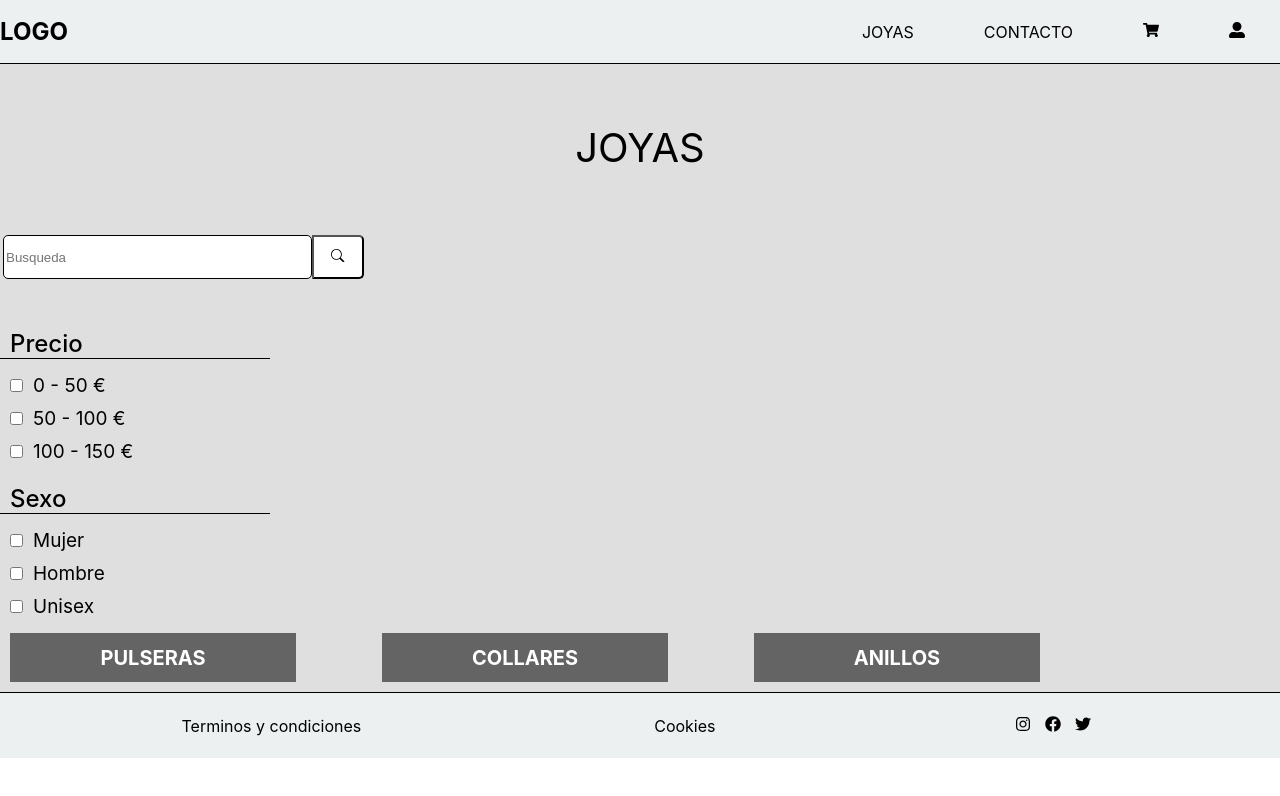
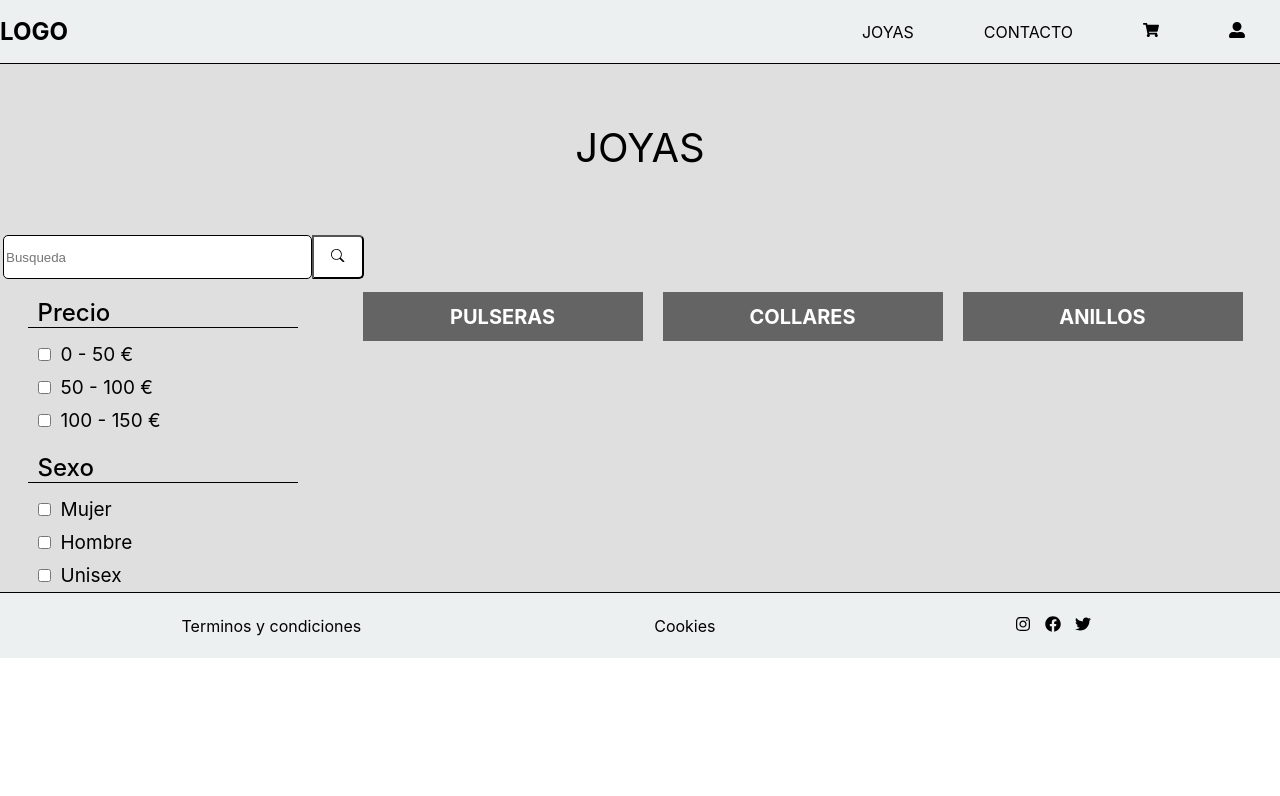
Before and after one commit to joseeantonio/tfg-react, a React (Create React App) app: page /jewelryList in a window 1280 px wide. Shown: the top 796 px of the page. Built offline with nearby package versions, Linux system fonts and the light colour scheme.

Commit message:
modifico componente input y cambio datos

```diff
--- a/src/components/Input.jsx
+++ b/src/components/Input.jsx
@@ -3,10 +3,10 @@ import styled from "styled-components";
 import {BsSearch} from "react-icons/bs";
 
 
-const Input = ({label,type,height,width, onChange,placeholder, marginBottom,searchIcon,widthSearch,borderRadius}) => {
+const Input = ({label,type,height,width, onChange,placeholder, margin,searchIcon,widthSearch,borderRadius}) => {
 
     return(
-        <Slabel marginBottom={marginBottom} searchIcon={searchIcon}>
+        <Slabel margin={margin} searchIcon={searchIcon}>
             {label && <Sspan>{label}</Sspan>}
             <Sinput type={type} height={height} width={width} placeholder={placeholder} onChange={onChange} borderRadius={borderRadius} />
             {
@@ -56,8 +56,7 @@ const Slabel = styled.label`
 
   display: flex;
   flex-direction: column;
-  margin: 3px;
-  margin-bottom: ${(props) => props.marginBottom};
+  margin: ${(props) => props.margin ?? "3px"};
 
   ${(props) =>
           props.searchIcon && `
--- a/src/components/TextTarea.jsx
+++ b/src/components/TextTarea.jsx
@@ -1,9 +1,9 @@
 import React from "react";
 import styled from "styled-components";
 
-const TextTarea = ({ label, height, width, onChange, placeholder, marginBottom }) => {
+const TextTarea = ({ label, height, width, onChange, placeholder, margin }) => {
     return (
-        <Slabel marginBottom={marginBottom}>
+        <Slabel margin={margin}>
             {label && <Sspan>{label}</Sspan>}
             <Stextarea height={height} width={width} placeholder={placeholder} onChange={onChange} />
         </Slabel>
@@ -29,7 +29,7 @@ const Slabel = styled.label`
   display: flex;
   flex-direction: column;
   margin: 3px;
-  margin-bottom: ${(props) => props.marginBottom};
+  margin: ${(props) => props.margin};
 `;
 
 export default TextTarea;
--- a/src/modules/FormContact.jsx
+++ b/src/modules/FormContact.jsx
@@ -13,17 +13,19 @@ const FormContact = ({margin,width}) => {
                 label={"Correo electronico"}
                 height="37px"
                 width="980px"
+                borderRadius={"5px"}
             />
             <Input
                 label={"Asunto"}
                 height="37px"
                 width="980px"
+                borderRadius={"5px"}
             />
             <TextTarea
                 label={"Mensaje"}
                 height={"74px"}
                 width={"980px"}
-                marginBottom={"50px"}
+                margin={"0px 0px 45px 0px"}
             />
             <ButtonSubmit
                 label={"ENVIAR"}
--- a/src/modules/FormLogin.jsx
+++ b/src/modules/FormLogin.jsx
@@ -13,12 +13,14 @@ const FormLogin = ({margin,width}) => {
                 label={"Correo electronico"}
                 height="37px"
                 width="980px"
+                borderRadius={"5px"}
             />
             <Input
                 label={"Contraseña"}
                 type={"password"}
                 height="37px"
                 width="980px"
+                borderRadius={"5px"}
             />
             <SLink to={"/register"}>¿ No tienes cuenta todavía ?</SLink>
             <ButtonSubmit
--- a/src/modules/FormRegister.jsx
+++ b/src/modules/FormRegister.jsx
@@ -22,11 +22,13 @@ const FormRegister = ({width, margin}) => {
                     label={"Nombre"}
                     height="37px"
                     width="450px"
+                    borderRadius={"5px"}
                 />
                 <Input
                     label={"Apellidos"}
                     height="37px"
                     width="450px"
+                    borderRadius={"5px"}
                 />
             </Sdiv>
             <Checkbox
@@ -46,17 +48,20 @@ const FormRegister = ({width, margin}) => {
                 label={"Correo electronico"}
                 height="37px"
                 width="980px"
+                borderRadius={"5px"}
             />
             <Input
                 label={"Contraseña"}
                 type={"password"}
                 height="37px"
                 width="980px"
+                borderRadius={"5px"}
             />
             <Input
                 label={"Confirmar contraseña"}
                 height="37px"
                 width="974px"
+                borderRadius={"5px"}
             />
             <SLink to={"/login"}>¿ Ya tienes cuenta ?</SLink>
             <ButtonSubmit
--- a/src/pages/JewelryList.jsx
+++ b/src/pages/JewelryList.jsx
@@ -17,9 +17,12 @@ const JewelryList = () => {
                 searchIcon={"true"}
                 marginBottom={"50px"}
                 widthSearch={"51.59px"}
-                borderRadius={"5px"} />
-            <Filters />
-            <LinkSectionGroup width={"1050px"} />
+                borderRadius={"5px"}
+            />
+            <Sdiv>
+                <Filters />
+                <LinkSectionGroup width={"900px"} />
+            </Sdiv>
         </Sbody>
     )
 }
@@ -27,4 +30,9 @@ const JewelryList = () => {
 const Sbody = styled.body`
   background-color: #DFDFDF;
 `
+
+const Sdiv = styled.div`
+  display: flex;
+  justify-content: space-around;
+`
 export default JewelryList
```
